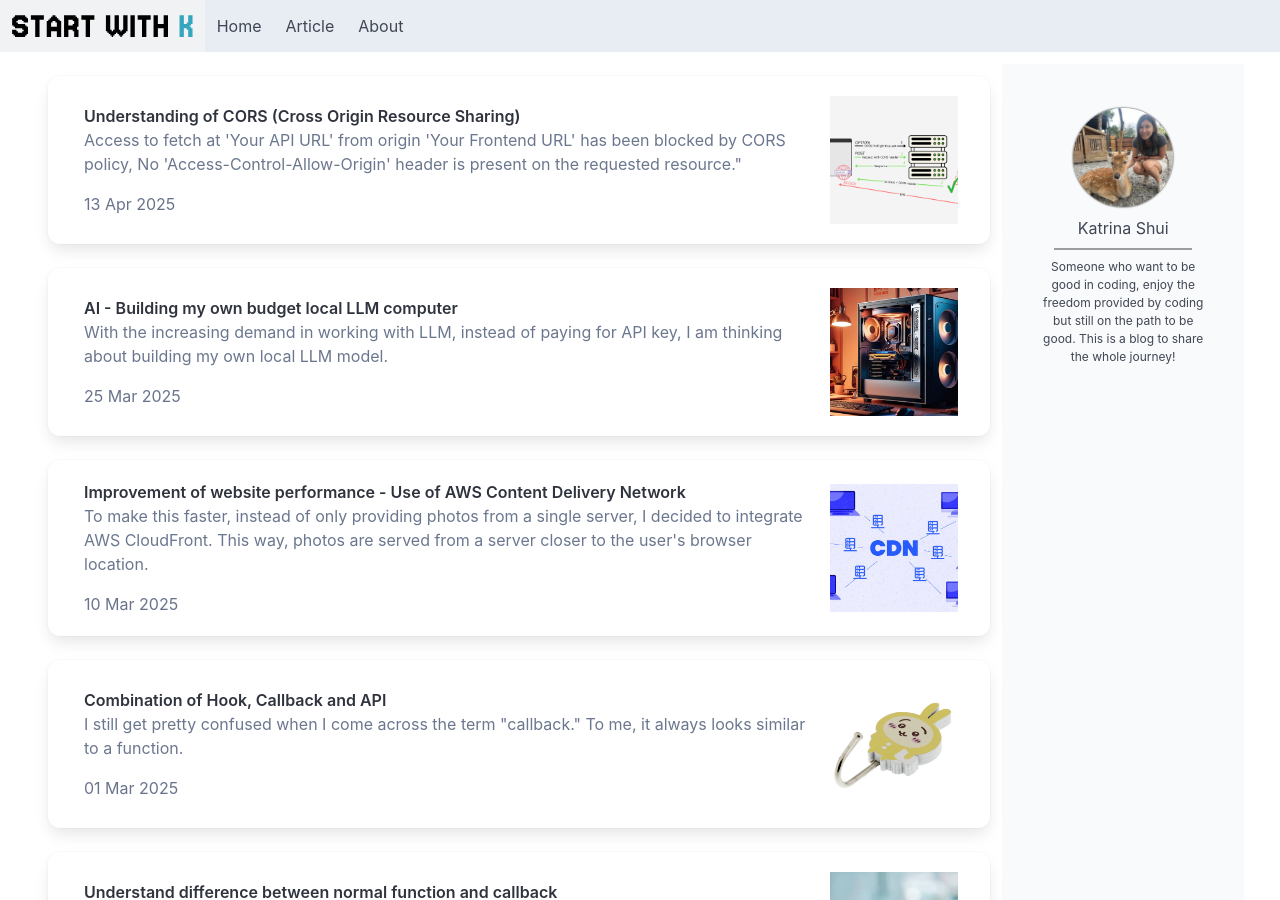
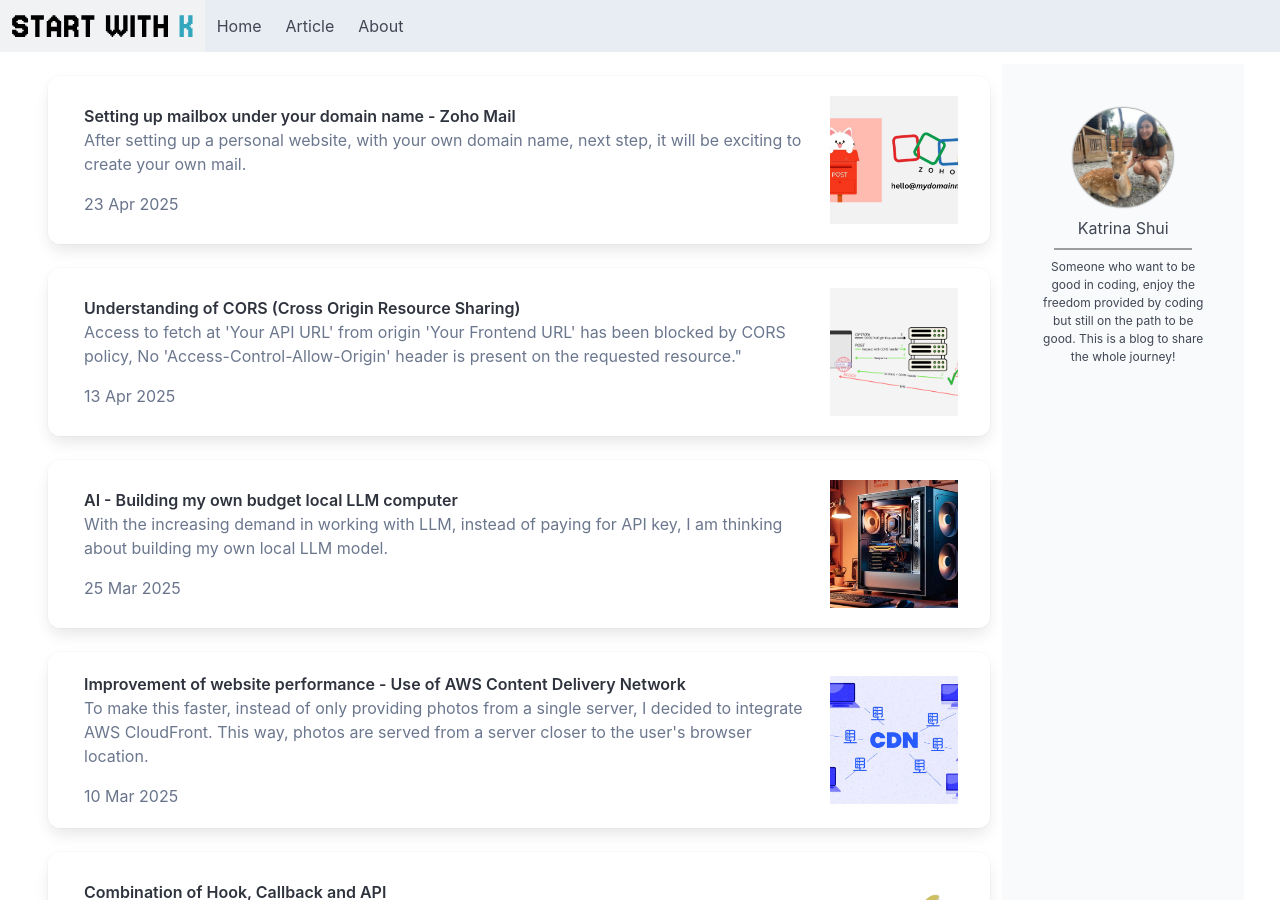
Before and after one commit to Katrinasms/katrina.sh_mainsite, a Jekyll site: the page built from en/index.html, in a window 1280 px wide and 900 px high. Built offline with Jekyll 4.4.1, drawn with Linux system fonts in a browser that asks for light colours; part of the change alters nothing that is shown.

Commit message:
article: add email

```diff
--- /dev/null
+++ b/en/_enPosts/2025-04-23-Setting-up-email-with-your-domain.md
@@ -0,0 +1,32 @@
+---
+layout: posts
+title: Setting up mailbox under your domain name - Zoho Mail
+description: After setting up a personal website, with your own domain name, next step, it will be exciting to create your own mail.
+lang: en
+imageSrc: /assets/images/blog/own-mailbox.png
+tag: [local-llm-computer]
+mayLikes: [CDN-for-image]
+---
+
+## **My Struggle**
+After setting up my own [personal blog](penguingogo.com) and a few other websites, I started thinking about promotion.
+
+The first and easiest step that came to mind was creating a mailbox under my own domain name—because it looks cool! Haha. Plus, it looks much more professional than sending emails from a Gmail account or another email provider.
+
+## **Setting Up a Mailbox for Your Domain Name with Zoho Mail**
+To set up a custom mailbox that allows sending emails, I researched various email hosting services.
+
+Since these are just small projects and websites for me, I wanted a solution that was either free or very affordable. Eventually, I found that **Zoho Mail** was a great option—they offer a free plan that allows you to create one custom domain email address.
+
+Here is the link:
+[Zoho Custom Domain Email Address](https://www.zoho.com/mail/custom-domain-email.html#:~:text=Free%20plan%20for%20small%20businesses,hosting%20for%20a%20single%20domain.)
+
+To set it up, simply follow the guide in the Zoho Mail link. You will also need access to your **DNS configuration**. Since Zoho Mail requires verification of domain ownership and provides spam screening and mailbox hosting settings, you must configure the necessary **TXT** and **MX** records in your DNS. Once Zoho Mail verifies these settings, your mailbox will be ready to use.
+
+## **My use-case**
+For me, I simply set up a "hello@penguingogo.com" by following the steps, and it worked well which I can send email under this mail address and also receive email. My next step will be setting up a subscription box in my website!
+
+## **My Thoughts**
+The whole setup process was surprisingly straightforward and very responsive—I think it only took me about **five minutes** to create my mailbox! And since it's free, I highly recommend it to anyone looking for an easy email solution.
+
+---
--- a/en/index.html
+++ b/en/index.html
@@ -74,7 +74,6 @@
           </div>
         </div>
         <div class="column is-hidden-mobile  has-background-white-bis">
-
           <div class="px-5 py-5">
             <div class="is-flex is-horizontal-center py-2">
               <figure class="image is-100x100">
@@ -93,6 +92,8 @@
 
     </section>
     <script src="/assets/js/scripts.js"></script>
+
+
   </body>
   <footer class="footer">
     <div class="content has-text-centered" style="display: flex; align-items: center; justify-content: center;">
```
Also changed, not shown: assets/css/style-ori.min.css, assets/images/blog/own-mailbox.png (added).
